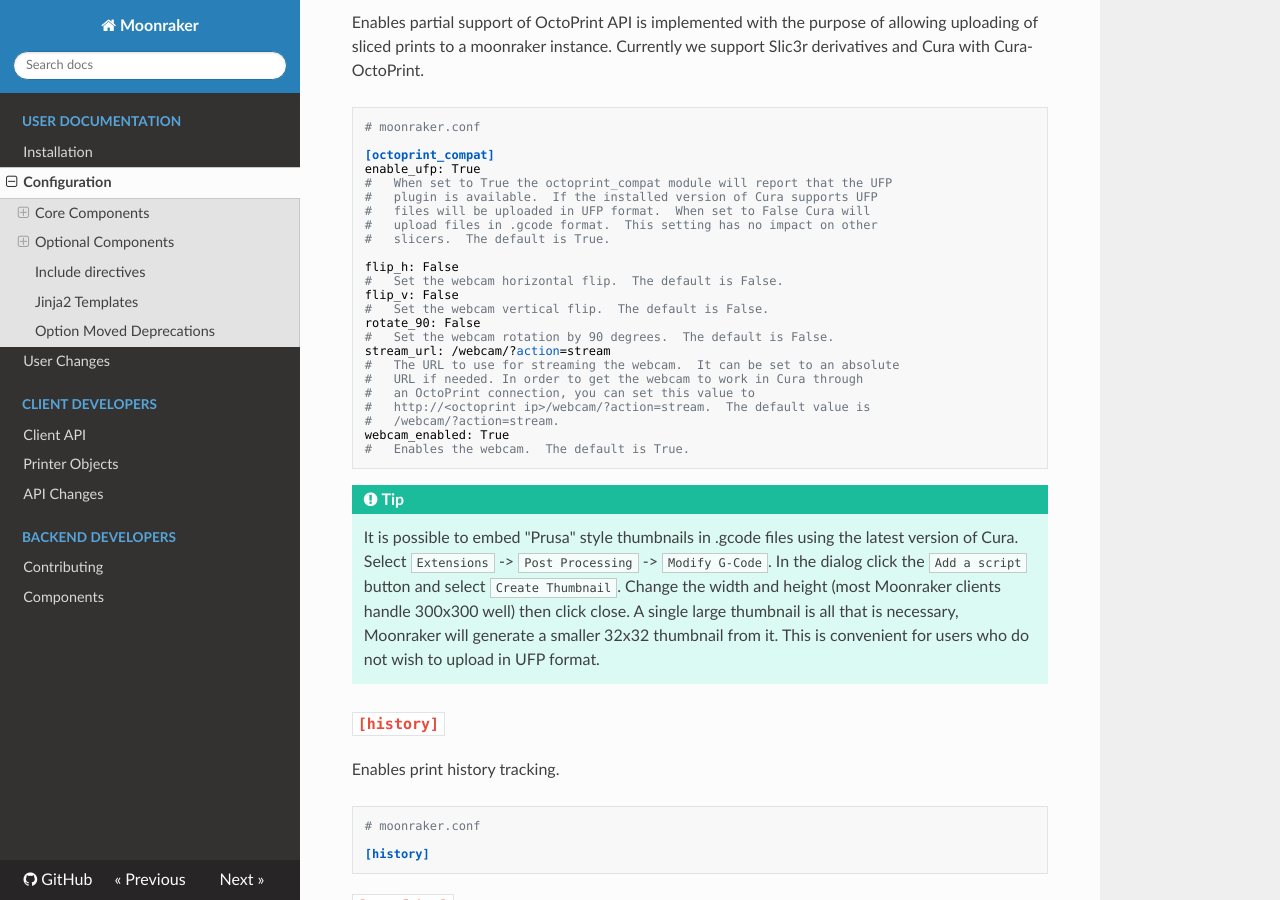
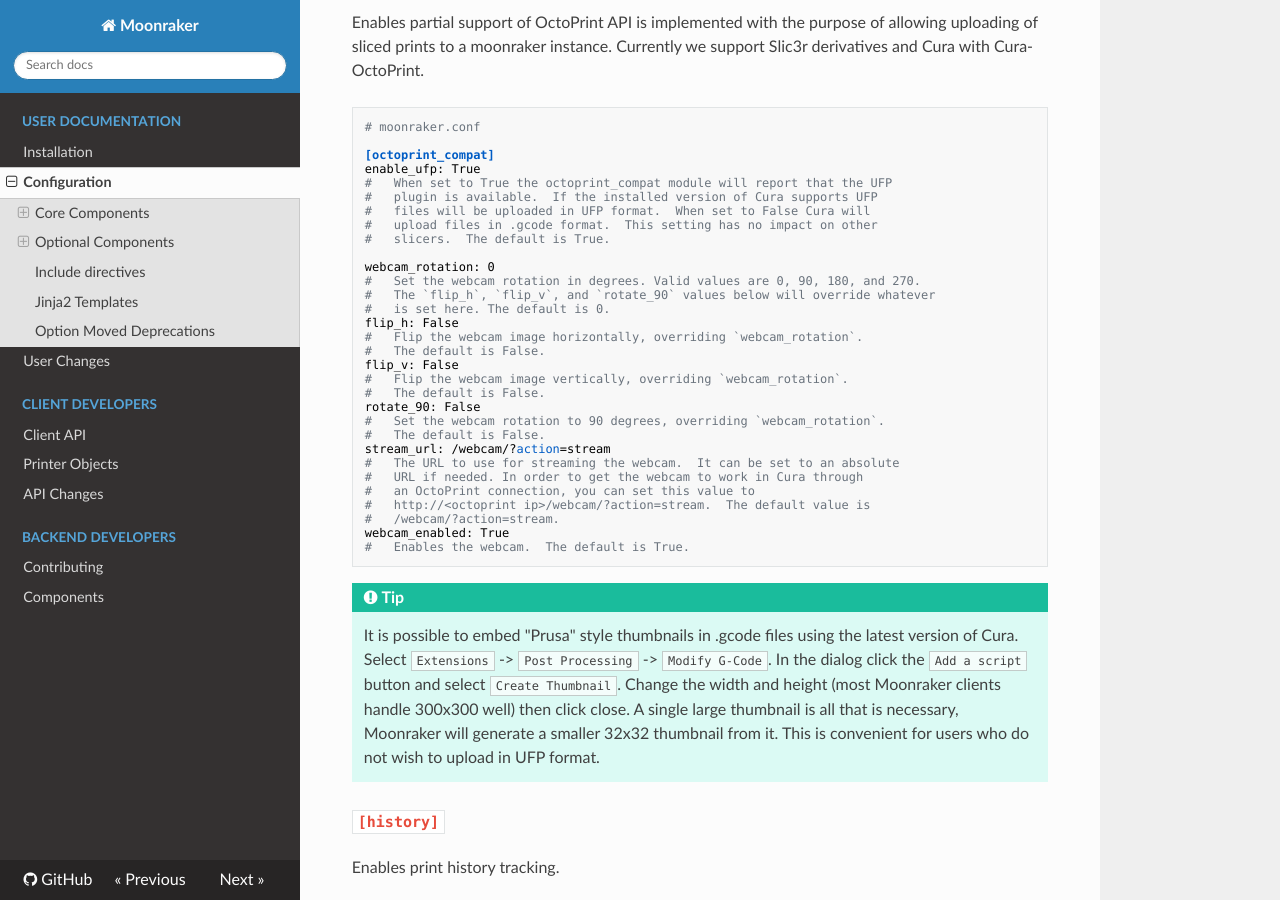
Before and after one commit to Arksine/moonraker, an MkDocs documentation site: the page built from docs/configuration.md, in a window 1280 px wide and 900 px high, scrolled down 7299 px. Built offline with MkDocs 1.6.1, drawn with Linux system fonts in a browser that asks for light colours; nearby versions of some CDN libraries; some of the changed text lies outside the part shown.

Commit message:
docs: document webcam_rotation parameter in configuration.md
docs: document webcam_rotation parameter in configuration.md

Modify configuration.md to document the `webcam_rotation` parameter in the `[octoprint_compat]` section, which allows specifying a rotation in degrees (0, 90, 180, 270) to match the `[webcam]` `rotation` parameter.

Signed-off-by: Zan Hecht <github@zansstuff.com>

```diff
--- a/docs/configuration.md
+++ b/docs/configuration.md
@@ -438,12 +438,19 @@ enable_ufp: True
 #   upload files in .gcode format.  This setting has no impact on other
 #   slicers.  The default is True.
 
+webcam_rotation: 0
+#   Set the webcam rotation in degrees. Valid values are 0, 90, 180, and 270.
+#   The `flip_h`, `flip_v`, and `rotate_90` values below will override whatever
+#   is set here. The default is 0.
 flip_h: False
-#   Set the webcam horizontal flip.  The default is False.
+#   Flip the webcam image horizontally, overriding `webcam_rotation`.
+#   The default is False.
 flip_v: False
-#   Set the webcam vertical flip.  The default is False.
+#   Flip the webcam image vertically, overriding `webcam_rotation`.
+#   The default is False.
 rotate_90: False
-#   Set the webcam rotation by 90 degrees.  The default is False.
+#   Set the webcam rotation to 90 degrees, overriding `webcam_rotation`.
+#   The default is False.
 stream_url: /webcam/?action=stream
 #   The URL to use for streaming the webcam.  It can be set to an absolute
 #   URL if needed. In order to get the webcam to work in Cura through
```
Also changed, not shown: other parts of docs/configuration.md (+1 -1 lines).
